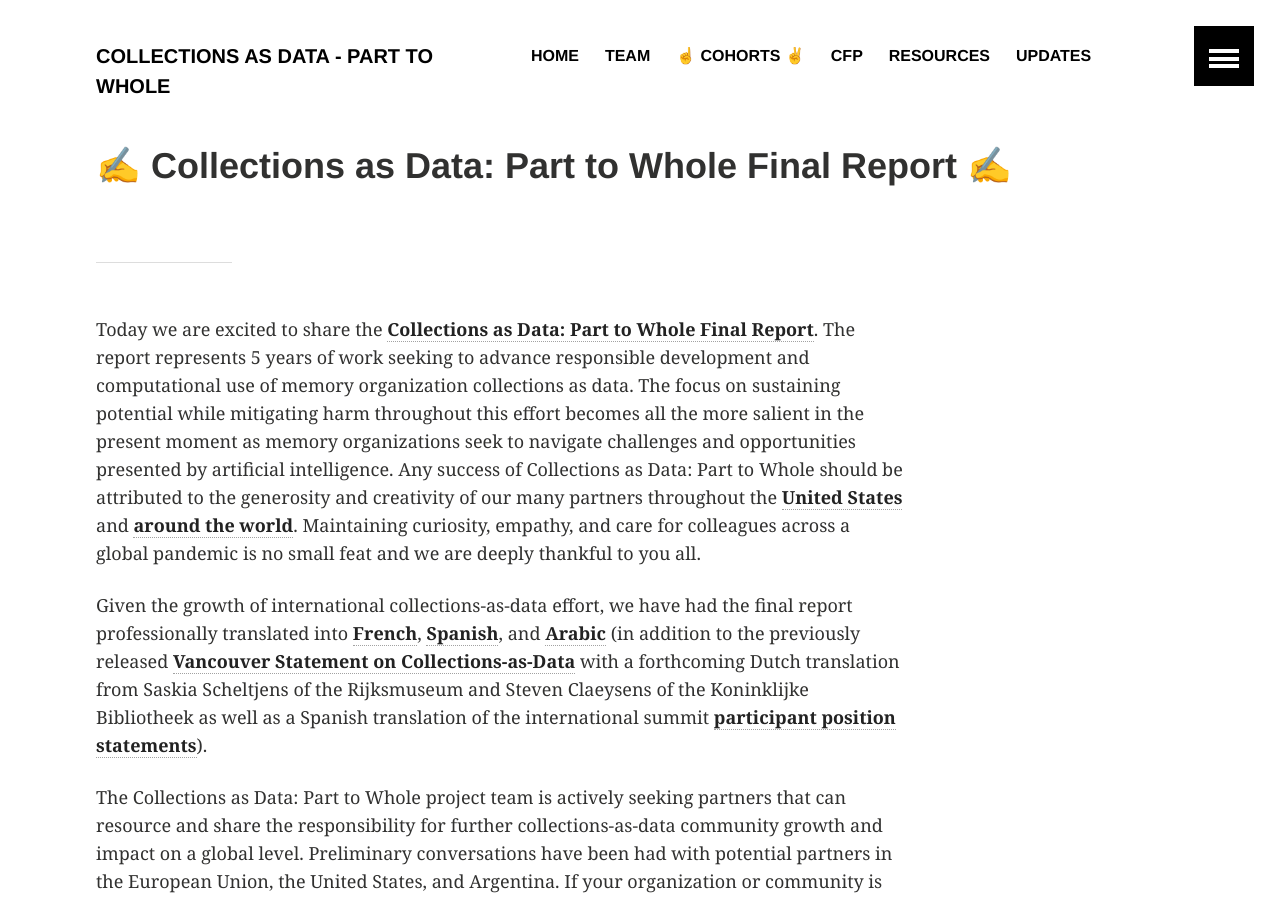
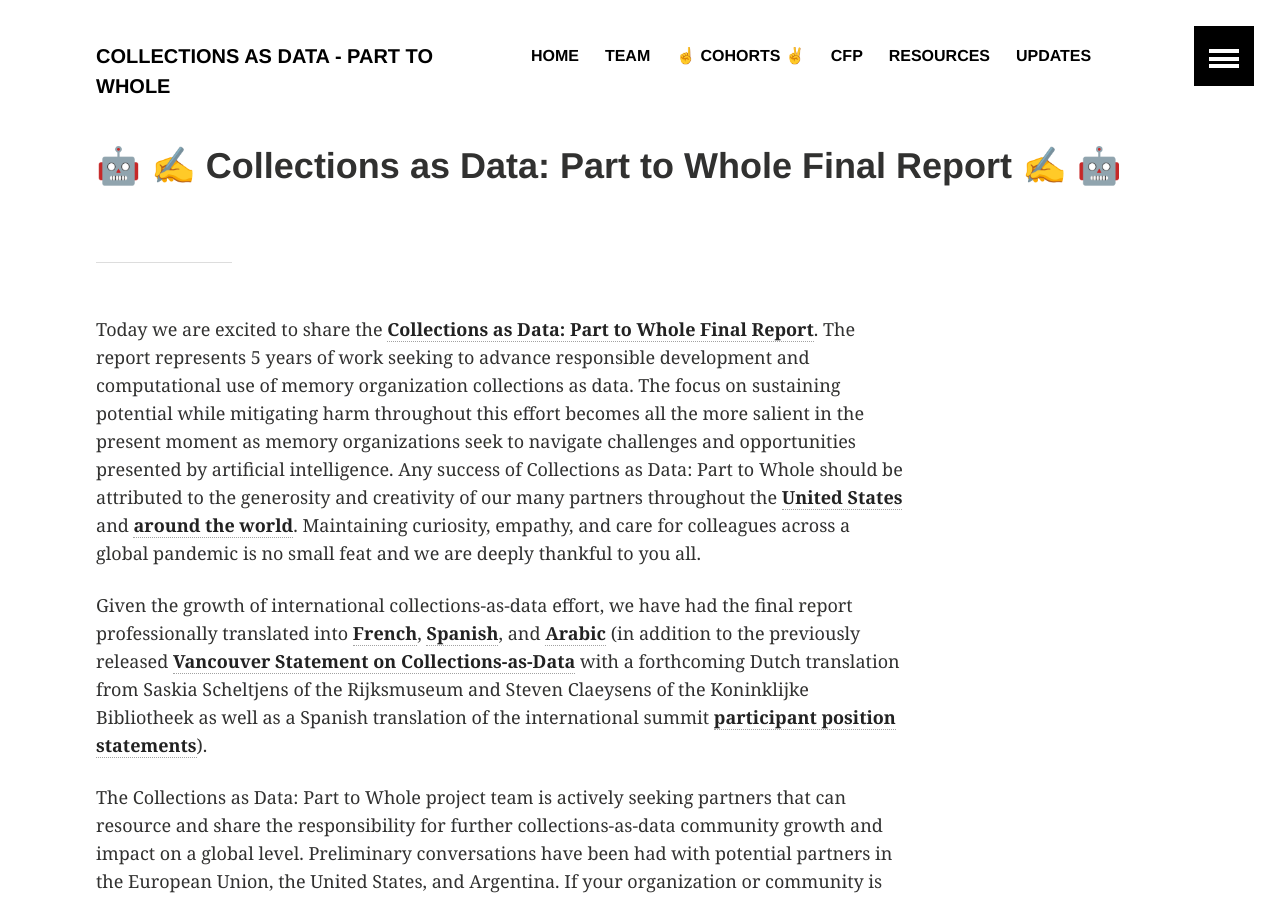
Before and after one commit to collectionsasdata/part2whole, a Jekyll site: the page built from _posts/2023-11-28-finalreport.markdown, in a window 1280 px wide and 900 px high. Built offline with Jekyll 4.4.1, drawn with Linux system fonts in a browser that asks for light colours.

```diff
--- a/_posts/2023-11-28-finalreport.markdown
+++ b/_posts/2023-11-28-finalreport.markdown
@@ -1,6 +1,6 @@
 ---
 layout: article
-title:  "✍️ Collections as Data: Part to Whole Final Report ✍️"
+title:  "🤖 ✍️ Collections as Data: Part to Whole Final Report ✍️ 🤖"
 date:   2023-11-28
 teaser: "Collections as Data: Part to Whole Final Report"
 ---
```
